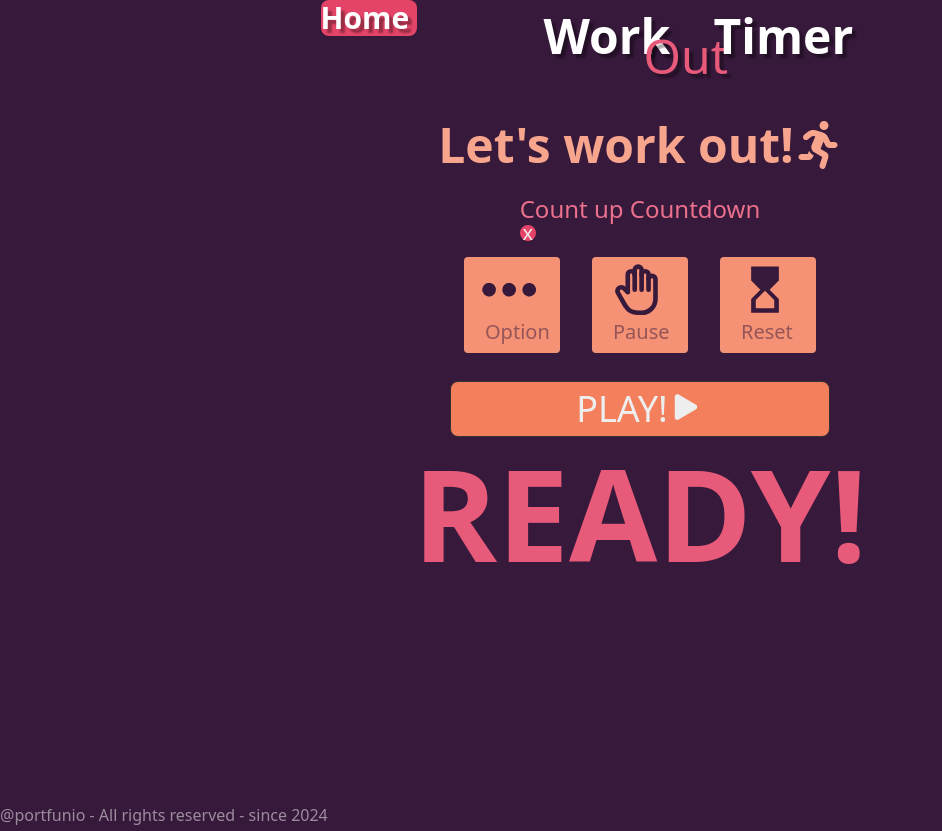
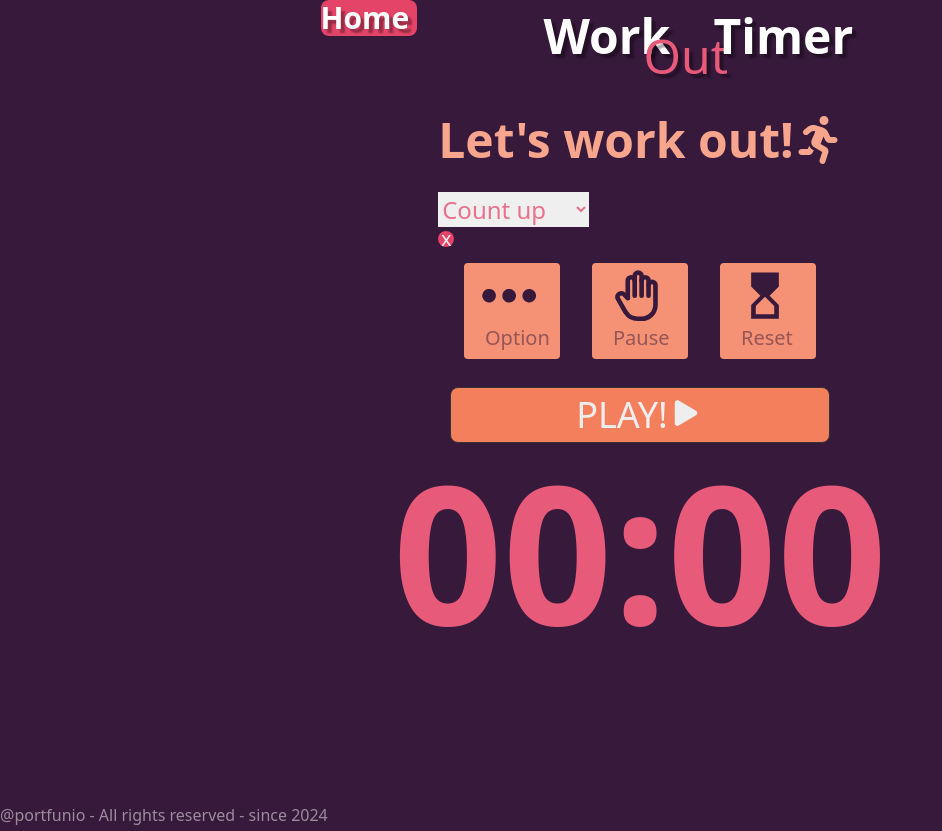
Before and after one commit to Togashiteam/portifolio, a Next.js app: page /fun/workOutTimer in a window 1280 px wide. Both pictures are taken after a click on the button "Option". Shown: the whole page, without its empty margins (0-942 px from the left). Built offline with nearby package versions, Linux system fonts and the light colour scheme; a web font is replaced by a local one.

Commit message:
Arrumei alguns erros de lógica após componetização.

```diff
--- a/src/app/fun/workOutTimer/Modal/index.tsx
+++ b/src/app/fun/workOutTimer/Modal/index.tsx
@@ -25,6 +25,7 @@ const Modal: React.FC<ModalProps> = ({
 
   const handleMinutesChange = (e: React.ChangeEvent<HTMLInputElement>) => {
     const value = e.target.value;
+
     setMinutes(value.length <= 2 ? Number(value) : Number(value.slice(0, 2)));
   };
 
@@ -32,20 +33,27 @@ const Modal: React.FC<ModalProps> = ({
     <>
       {isModalOpen && (
         <div className="modal text-danger-300 text-2xl">
-          <div className="modal-content">
-            <button onClick={() => handleOptionSelect("Count up")}>
-              Count up
-            </button>
+          <div className="modal-content ">
             <span> </span>
-            <button onClick={() => handleOptionSelect("Countdown")}>
-              Countdown
-            </button>
-            {selectedOption == "Countdown" && closeOpen && (
+            <select
+              className="mb-1 mt-7"
+              onChange={(e) => handleOptionSelect(e.target.value)}
+            >
+              <option className="count up contain-size" value="Count up">
+                Count up
+              </option>
+              <option className="countdown" value="Countdown">
+                Countdown
+              </option>
+            </select>
+            <span> </span>
+            {selectedOption == "Countdown" && !closeOpen && (
               <div>
-                <div className="input box-border">
+                <div className="input box-border mb-1">
                   <input
+                    className="w-5/12 h-7"
                     type="number"
-                    placeholder="Minute"
+                    placeholder=" Minute"
                     min={0}
                     onChange={handleMinutesChange}
                     onInput={(e: React.ChangeEvent<HTMLInputElement>) => {
@@ -54,11 +62,12 @@ const Modal: React.FC<ModalProps> = ({
                     }}
                   />
                 </div>
-                <br />
+
                 <div className="input box-border">
                   <input
+                    className="w-5/12 h-7"
                     type="number"
-                    placeholder="Seconds"
+                    placeholder=" Seconds"
                     min={0}
                     onChange={handleSecondsChange}
                     onInput={(e: React.ChangeEvent<HTMLInputElement>) => {
@@ -67,7 +76,6 @@ const Modal: React.FC<ModalProps> = ({
                     }}
                   />
                 </div>
-                <br />
               </div>
             )}
             <button
--- a/src/app/fun/workOutTimer/TimeDisplay/index.tsx
+++ b/src/app/fun/workOutTimer/TimeDisplay/index.tsx
@@ -1,3 +1,5 @@
+import { DiVim } from "react-icons/di";
+
 interface TimerDisplayProps {
   minutes: number;
   seconds: number;
@@ -17,10 +19,34 @@ const TimerDisplay: React.FC<TimerDisplayProps> = ({
   return (
     <div className="grid justify-items-center">
       <div className="item-wrapper">
-        <div className="flex place-content-center font-semibold sm:w-72 h-80 text-9xl">
-          {selectedOption == "Count up" && minutes == 0 && seconds <= 0
-            ? ["READY!", "SET!", "GO!"][seconds + 3]
-            : `${formatTime(minutes)}:${formatTime(seconds)}`}
+        <div
+          className="flex place-content-center font-semibold sm:w-72 h-80 text-9xl"
+          style={{ fontSize: "12rem" }}
+        >
+          {isActive === false &&
+            selectedOption === "Count up" &&
+            seconds < 0 &&
+            minutes == 0 && <div>00:00</div>}
+
+          {isActive === true &&
+            selectedOption === "Count up" &&
+            (minutes == 0 && seconds < 0
+              ? ["READY!", "SET!", "GO!"][seconds + 3]
+              : `${formatTime(minutes)}:${formatTime(seconds)}`)}
+
+          {selectedOption === "Count up" &&
+            isActive === false &&
+            seconds > 0 && (
+              <div>
+                {formatTime(minutes)}:{formatTime(seconds)}
+              </div>
+            )}
+
+          {selectedOption === "Countdown" && (
+            <div>
+              {formatTime(minutes)}:{formatTime(seconds)}
+            </div>
+          )}
         </div>
       </div>
     </div>
--- a/src/app/fun/workOutTimer/page.tsx
+++ b/src/app/fun/workOutTimer/page.tsx
@@ -9,7 +9,7 @@ import { FaRunning } from "react-icons/fa";
 import { IoPlay } from "react-icons/io5";
 
 const CalculateWorkOutTimer: React.FC = () => {
-  const [seconds, setSeconds] = useState<number>(0);
+  const [seconds, setSeconds] = useState<number>(-3);
   const [minutes, setMinutes] = useState<number>(0);
   const [isActive, setIsActive] = useState<boolean>(false);
   const [isModalOpen, setIsModalOpen] = useState(false);
@@ -23,7 +23,7 @@ const CalculateWorkOutTimer: React.FC = () => {
   const [closeOpen, setCloseOpen] = useState(true);
 
   const handleClose = () => {
-    setCloseOpen(!closeOpen);
+    setCloseOpen(false);
   };
   const handleOptionSelect = (option: string) => {
     setSelectedOption(option);
@@ -64,15 +64,19 @@ const CalculateWorkOutTimer: React.FC = () => {
   };
 
   useEffect(() => {
+    //selection
     const setInitialTimeBasedOnOption = () => {
       if (selectedOption == "Countdown") {
         setMinutes(0);
         setSeconds(0);
+        handleClose();
         return { seconds, minutes };
       }
       if (selectedOption == "Count up") {
         setMinutes(0);
         setSeconds(-3);
+        handleReset();
+
         return { seconds, minutes };
       }
     };
@@ -80,6 +84,7 @@ const CalculateWorkOutTimer: React.FC = () => {
   }, [selectedOption]);
 
   React.useEffect(() => {
+    //countdown
     if (isActive && selectedOption === "Countdown") {
       const interval = setInterval(() => {
         setSeconds((prevSeconds: number) => {
@@ -87,6 +92,7 @@ const CalculateWorkOutTimer: React.FC = () => {
             if (minutes === 0) {
               clearInterval(interval);
               setIsActive(false);
+
               return 0;
             } else {
               setMinutes((prevMinutes) => prevMinutes - 0.5);
@@ -96,13 +102,14 @@ const CalculateWorkOutTimer: React.FC = () => {
             return prevSeconds - 1;
           }
         });
-      }, 50);
+      }, 1000);
 
       return () => clearInterval(interval);
     }
   }, [isActive, selectedOption, minutes, seconds]);
 
   React.useEffect(() => {
+    //count up
     if (isActive && selectedOption == "Count up") {
       const interval = setInterval(() => {
         setSeconds((prevSeconds: number) => {
@@ -123,6 +130,7 @@ const CalculateWorkOutTimer: React.FC = () => {
   }, [isActive]);
 
   useEffect(() => {
+    //sound effects
     if (seconds == -3 && isActive && selectedOption == "Count up") {
       countUpSoundEffect.current?.play();
     }
@@ -158,9 +166,9 @@ const CalculateWorkOutTimer: React.FC = () => {
                 <FaRunning />
               </div>
             )}
-            <br />
-            <div>
-              <div className="item-wrapper justify-center">
+
+            <div className="Modal-Controler ">
+              <div className="item-wrapper ">
                 <Modal
                   isModalOpen={isModalOpen}
                   handleOptionSelect={handleOptionSelect}
```
